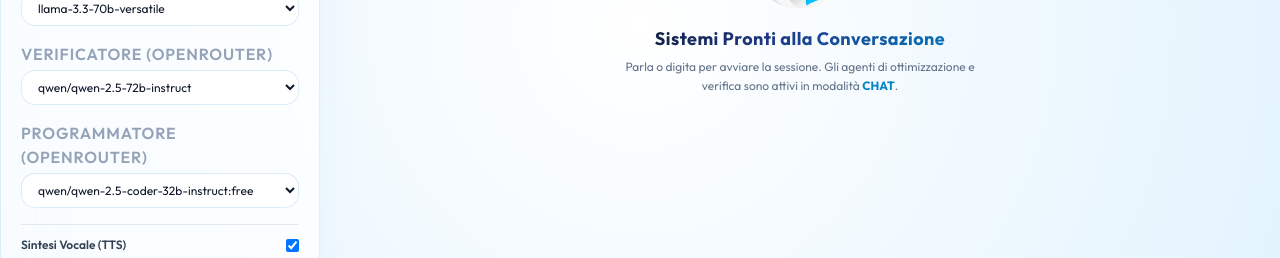
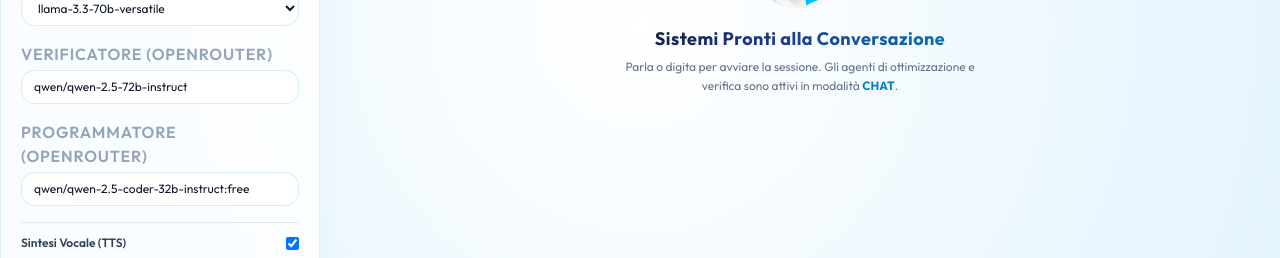
Before and after one commit to CosmoNetinfo/WolfMind, a React (Vite) app: page / in a window 1280 px wide. Both pictures are taken after a click on the button 1119 px from the left and 36 px from the top of the page. Shown: the part 376-634 px from the top of the page. Built offline with nearby package versions, Linux system fonts and the light colour scheme; the HTML template or start-up script is replaced by a standard one.

Commit message:
Fix_Mistral_AutoMigrate

```diff
--- a/package.json
+++ b/package.json
@@ -1,7 +1,7 @@
 {
   "name": "tauri-app",
   "private": true,
-  "version": "0.1.27",
+  "version": "0.1.28",
   "type": "module",
   "scripts": {
     "dev": "vite",
--- a/src-tauri/tauri.conf.json
+++ b/src-tauri/tauri.conf.json
@@ -1,7 +1,7 @@
 {
   "$schema": "https://schema.tauri.app/config/2",
   "productName": "WolfMind",
-  "version": "0.1.27",
+  "version": "0.1.28",
   "identifier": "com.wolfmind.app",
   "build": {
     "beforeDevCommand": "npm run dev",
--- a/src/App.tsx
+++ b/src/App.tsx
@@ -253,11 +253,13 @@ export default function App() {
 
       // Auto-migrate broken models
       let settingsChanged = false;
-      if (parsedSettings.openrouter_model === 'qwen/qwen-2.5-72b-instruct:free' || parsedSettings.openrouter_model === 'qwen/qwen-2.5-72b-instruct') {
+      const brokenModels = ['qwen/qwen-2.5-72b-instruct:free', 'qwen/qwen-2.5-72b-instruct', 'mistralai/mistral-7b-instruct:free'];
+      if (brokenModels.includes(parsedSettings.openrouter_model)) {
         parsedSettings.openrouter_model = 'google/gemini-2.5-flash:free';
         settingsChanged = true;
       }
-      if (parsedSettings.openrouter_coder_model === 'qwen/qwen-2.5-coder-32b-instruct:free' || parsedSettings.openrouter_coder_model === 'qwen/qwen-2.5-coder-32b-instruct') {
+      const brokenCoderModels = ['qwen/qwen-2.5-coder-32b-instruct:free', 'qwen/qwen-2.5-coder-32b-instruct'];
+      if (brokenCoderModels.includes(parsedSettings.openrouter_coder_model)) {
         parsedSettings.openrouter_coder_model = 'google/gemini-2.5-flash:free';
         settingsChanged = true;
       }
@@ -1069,28 +1071,31 @@ Usa l'italiano e sii conciso ed efficace.`;
             </div>
             <div>
               <label className="block text-xxs font-semibold uppercase text-slate-400 tracking-wider mb-1">Verificatore (OpenRouter)</label>
-              <select
+              <input
+                list="openrouter-models"
                 value={settings.openrouter_model}
                 onChange={(e) => handleSaveSettings({ ...settings, openrouter_model: e.target.value })}
                 className="w-full premium-input text-xs px-3 py-2"
-              >
-                <option value="qwen/qwen-2.5-72b-instruct">qwen/qwen-2.5-72b-instruct</option>
-                <option value="qwen/qwen-2.5-72b-instruct:free">qwen/qwen-2.5-72b-instruct:free</option>
-                <option value="mistralai/mistral-7b-instruct:free">mistralai/mistral-7b-instruct:free</option>
-                <option value="deepseek/deepseek-r1:free">deepseek/deepseek-r1:free</option>
-              </select>
+                placeholder="es. google/gemini-2.5-flash:free"
+              />
             </div>
             <div>
               <label className="block text-xxs font-semibold uppercase text-slate-400 tracking-wider mb-1">Programmatore (OpenRouter)</label>
-              <select
+              <input
+                list="openrouter-models"
                 value={settings.openrouter_coder_model}
                 onChange={(e) => handleSaveSettings({ ...settings, openrouter_coder_model: e.target.value })}
                 className="w-full premium-input text-xs px-3 py-2"
-              >
-                <option value="qwen/qwen-2.5-coder-32b-instruct:free">qwen/qwen-2.5-coder-32b-instruct:free</option>
-                <option value="meta-llama/llama-3.1-8b-instruct:free">meta-llama/llama-3.1-8b-instruct:free</option>
-              </select>
+                placeholder="es. qwen/qwen-2.5-coder-32b-instruct:free"
+              />
             </div>
+            <datalist id="openrouter-models">
+              <option value="google/gemini-2.5-flash:free" />
+              <option value="qwen/qwen-2.5-coder-32b-instruct:free" />
+              <option value="meta-llama/llama-3.1-8b-instruct:free" />
+              <option value="deepseek/deepseek-r1:free" />
+              <option value="mistralai/mistral-small-24b-instruct-2501:free" />
+            </datalist>
           </div>
 
           {/* Configuration options (Toggles) */}
```
Also changed, not shown: 1 other file (tests, documents, lock files or other folders).
